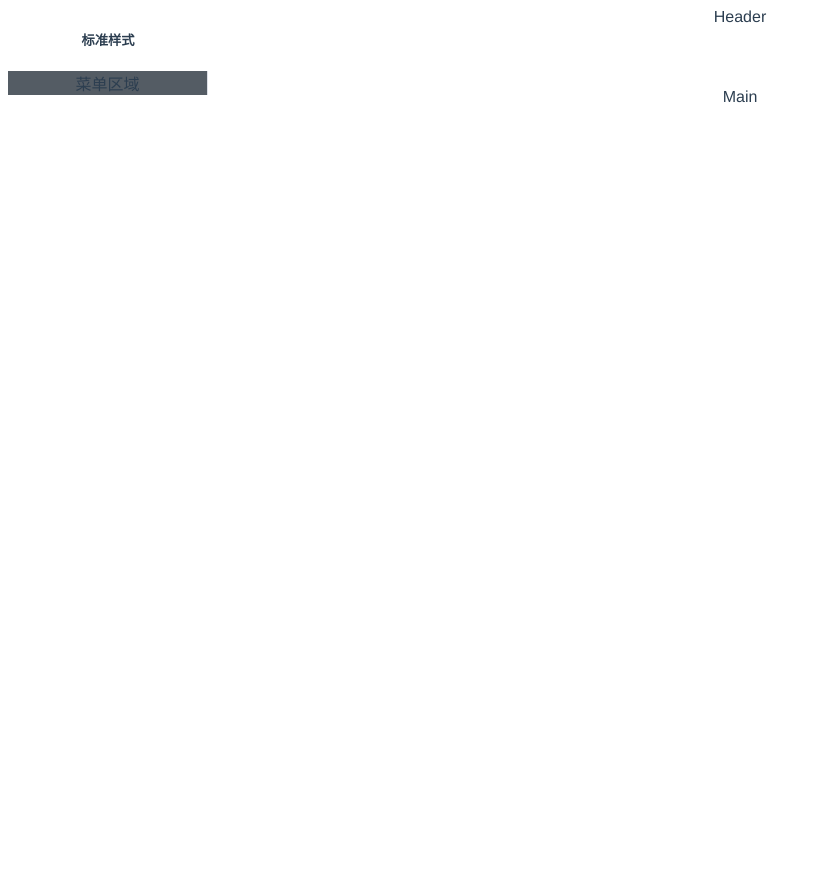
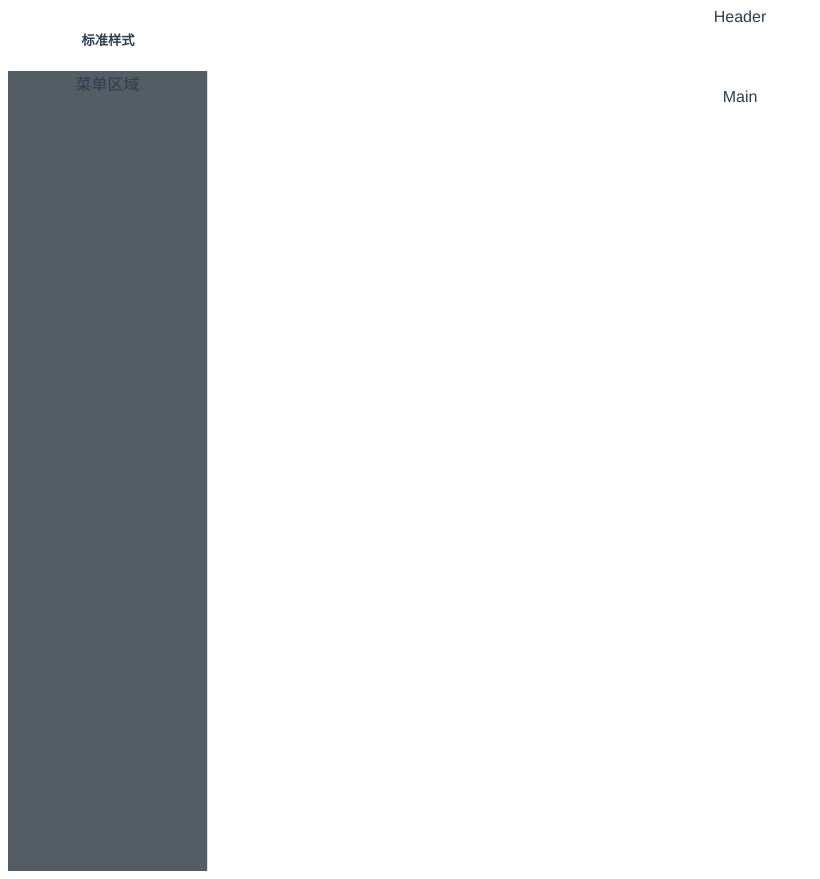
Before and after one commit to liaozhimingandy/vue_app, a Vue app: page /home in a window 1280 px wide. Shown: the whole page, without its empty margins (0-820 px from the left). Before the commit the page ends 800 px from the top, so only its background shows below. Built offline with nearby package versions, Linux system fonts and the light colour scheme.

Commit message:
内容: 更新部分内容

```diff
--- a/src/view/home.vue
+++ b/src/view/home.vue
@@ -24,8 +24,10 @@
 </template>
 
 <style lang="less" scoped>
-  .common-layout {
-    height: 100%;
-  }
 
+.el-menu-vertical-demo:not(.el-menu--collapse) {
+    width: 200px;
+    min-height: 400px;
+    height: 100vh;
+}
 </style>
```
